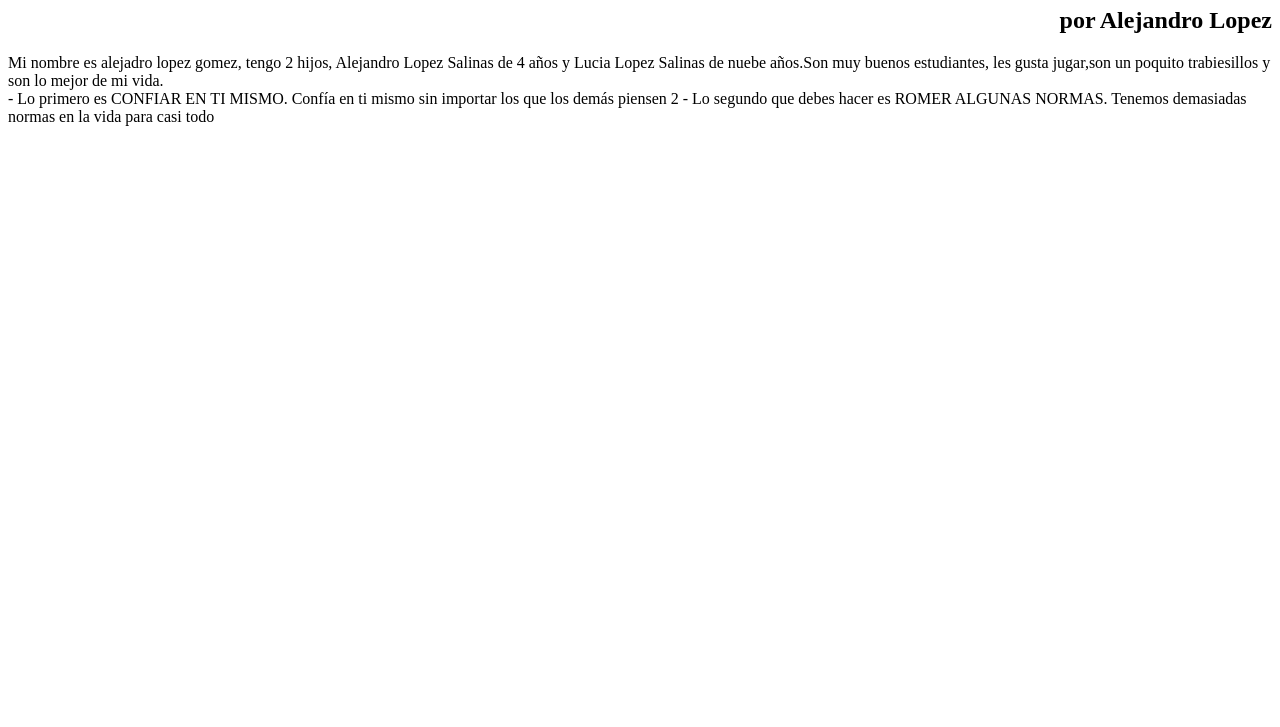
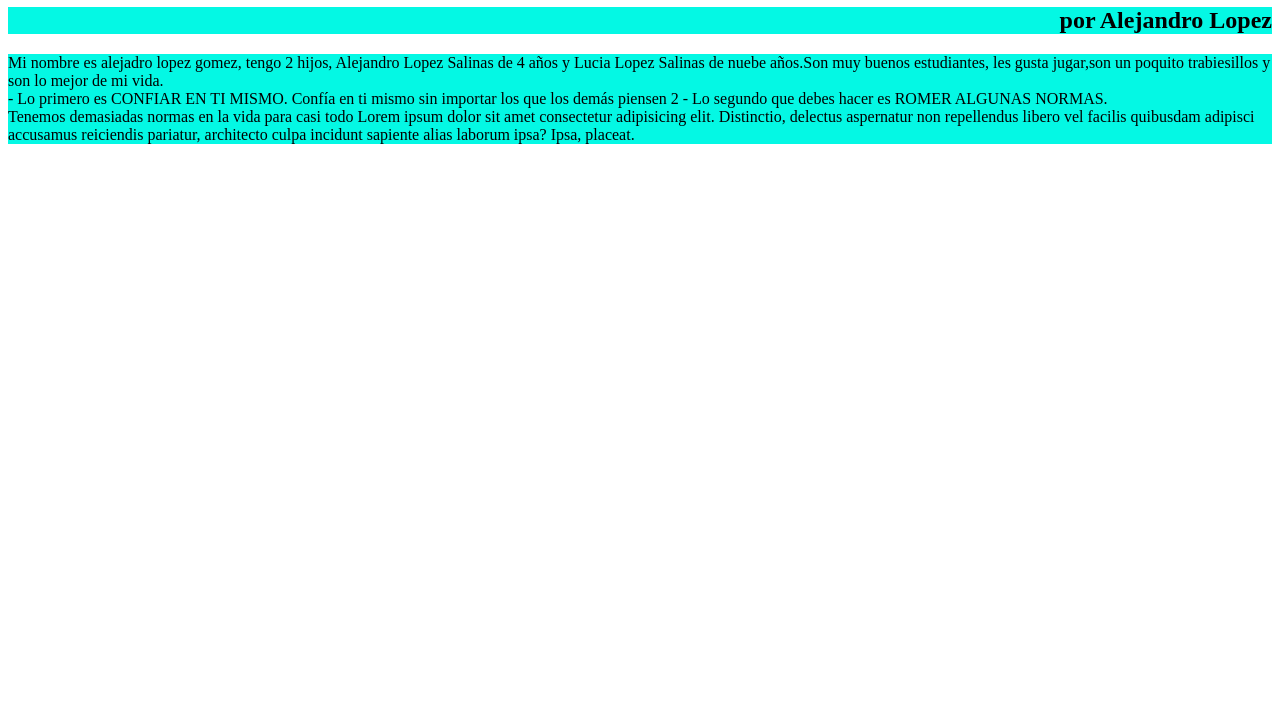
Before and after one commit to AlexlopeGome/ActividadesDAM, a plain HTML site: page Lenguaja de marcas/mIprmerapagina.html in a window 1280 px wide. Shown: the part 73-800 px from the top of the page. Drawn offline with Linux system fonts and the light colour scheme.

Commit message:
Update mIprmerapagina.html

```diff
--- a/Lenguaja de marcas/mIprmerapagina.html
+++ b/Lenguaja de marcas/mIprmerapagina.html
@@ -5,26 +5,37 @@
     <meta charset="UTF-8">
     <title>1ºpaginaweb</title>
 </head>
+
 <body>
     <h1>Mi Primera Pagina Web</h1>
     <h2>por Alejandro Lopez</h2>
-        <p>Mi nombre es alejadro lopez gomez, tengo 2 hijos, Alejandro Lopez Salinas de 4 años y Lucia Lopez Salinas de nuebe años.Son muy buenos estudiantes, les gusta jugar,son un poquito trabiesillos y son lo mejor de mi vida.
+    <p>Mi nombre es alejadro lopez gomez, tengo 2 hijos, Alejandro Lopez Salinas de 4 años y Lucia Lopez Salinas de
+        nuebe años.Son muy buenos estudiantes, les gusta jugar,son un poquito trabiesillos y son lo mejor de mi vida.
         <br/> - Lo primero es CONFIAR EN TI MISMO. Confía en ti mismo sin importar los que los demás piensen
-
-            2 - Lo segundo que debes hacer es ROMER ALGUNAS NORMAS. Tenemos demasiadas normas en la vida para casi todo </p>
+        2 - Lo segundo que debes hacer es ROMER ALGUNAS NORMAS.
+        <br/> Tenemos demasiadas normas en la vida para casi
+        todo Lorem ipsum dolor sit amet consectetur adipisicing elit. Distinctio, delectus aspernatur non repellendus
+        libero vel facilis quibusdam adipisci accusamus reiciendis pariatur, architecto culpa incidunt sapiente alias
+        laborum ipsa? Ipsa, placeat.
+    </p>
     <style>
         h1 {
             text-align: center;
+            background-color: rgb(4, 248, 228);
         }
 
-          h2{
+        h2 {
             text-align: right;
+            background-color: rgb(4, 248, 228);
         }
 
-          p{ text-justify: auto;
+        p {
+            text-justify: auto;
+            background-color: rgb(4, 248, 228);
 
         }
     </style>
 
 </body>
+
 </html>
```
Lines whose indentation alone changed are shown as unchanged.
